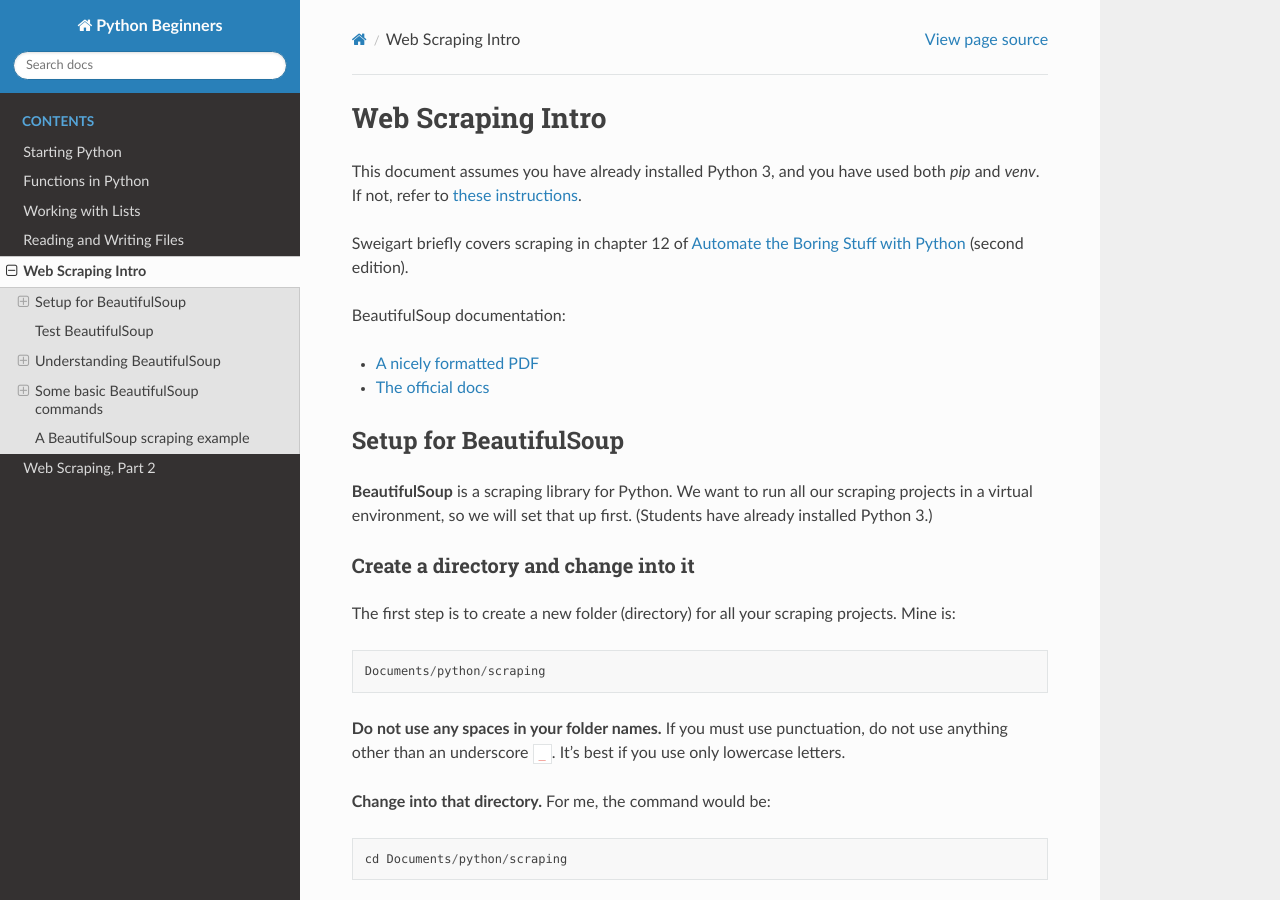
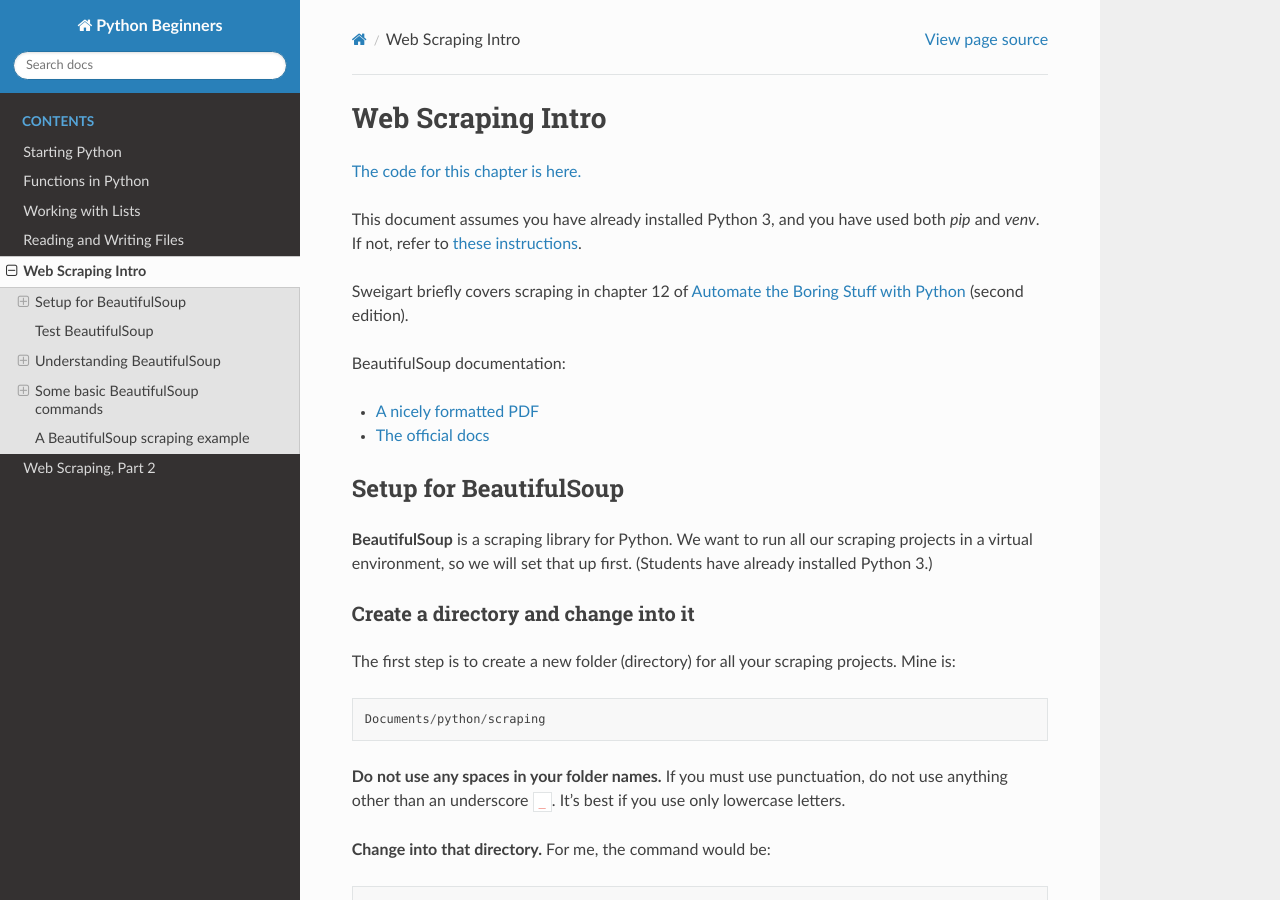
Before and after one commit to macloo/python-adv-web-apps, a Sphinx documentation site: the page built from docs/scraping.rst, in a window 1280 px wide and 900 px high. Built offline with Sphinx 7.4.7 and the Read the Docs theme 2.0.0, drawn with Linux system fonts in a browser that asks for light colours.

Commit message:
add code link

```diff
--- a/docs/scraping.rst
+++ b/docs/scraping.rst
@@ -1,5 +1,7 @@
 Web Scraping Intro
 ==================
+
+`The code for this chapter is here. <https://github.com/macloo/python-adv-web-apps/tree/master/python_code_examples/scraping>`_
 
 This document assumes you have already installed Python 3, and you have used both *pip* and *venv*. If not, refer to `these instructions <http://bit.ly/install-python3-jupyter>`_.
 
```
